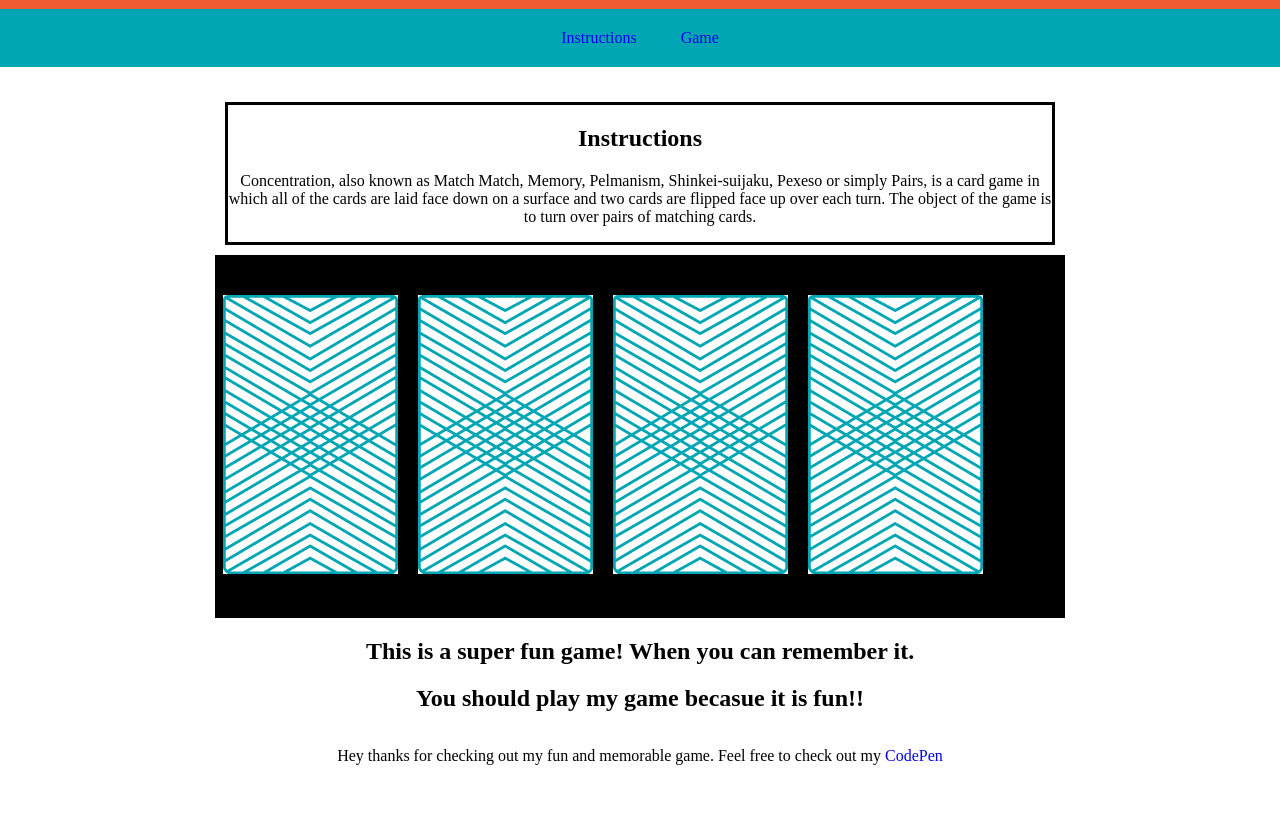
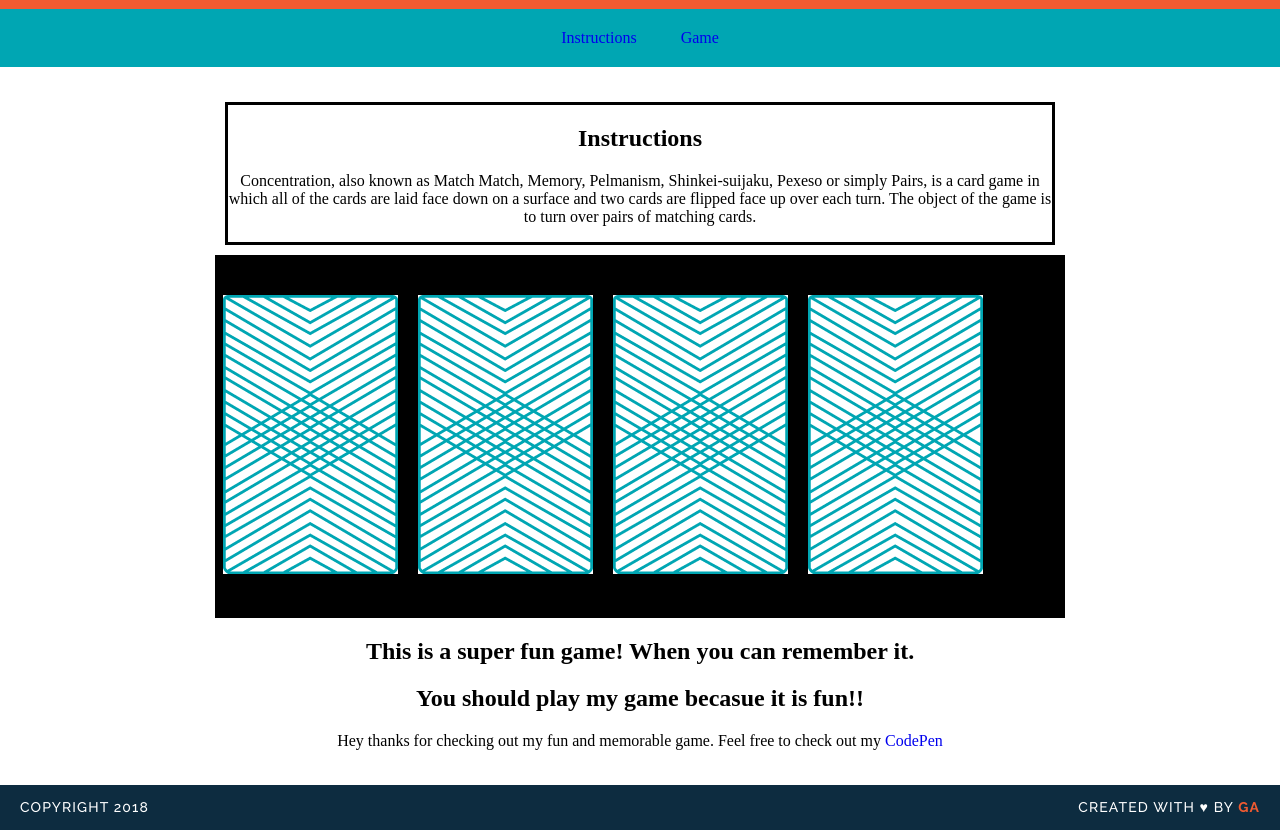
Before and after one commit to mrrogercampbell/wdi-fundamentals-memorygame, a plain HTML site: page memory_game/index.html in a window 1280 px wide. Shown: the part 88-918 px from the top of the page. Before the commit the page ends 869 px from the top, so only its background shows below. Drawn offline with Linux system fonts and the light colour scheme; a web font is replaced by a local one.

```diff
--- /dev/null
+++ b/memory_game/css/reset.css
@@ -0,0 +1,48 @@
+/* http://meyerweb.com/eric/tools/css/reset/
+   v2.0 | 20110126
+   License: none (public domain)
+*/
+
+html, body, div, span, applet, object, iframe,
+h1, h2, h3, h4, h5, h6, p, blockquote, pre,
+a, abbr, acronym, address, big, cite, code,
+del, dfn, em, img, ins, kbd, q, s, samp,
+small, strike, strong, sub, sup, tt, var,
+b, u, i, center,
+dl, dt, dd, ol, ul, li,
+fieldset, form, label, legend,
+table, caption, tbody, tfoot, thead, tr, th, td,
+article, aside, canvas, details, embed,
+figure, figcaption, footer, header, hgroup,
+menu, nav, output, ruby, section, summary,
+time, mark, audio, video {
+	margin: 0;
+	padding: 0;
+	border: 0;
+	font-size: 100%;
+	font: inherit;
+	vertical-align: baseline;
+}
+/* HTML5 display-role reset for older browsers */
+article, aside, details, figcaption, figure,
+footer, header, hgroup, menu, nav, section {
+	display: block;
+}
+body {
+	line-height: 1;
+}
+ol, ul {
+	list-style: none;
+}
+blockquote, q {
+	quotes: none;
+}
+blockquote:before, blockquote:after,
+q:before, q:after {
+	content: '';
+	content: none;
+}
+table {
+	border-collapse: collapse;
+	border-spacing: 0;
+}
--- a/memory_game/css/style.css
+++ b/memory_game/css/style.css
@@ -36,6 +36,12 @@ h1, h2, p {
 
 a{
 	text-decoration: none;
+	border-bottom: 2px solid transparent;
+}
+
+a:hover{
+	color: yellow;
+	border-color: white;
 }
 
 img{
@@ -57,3 +63,36 @@ img{
 .gameboard{
 	background: black;
 }
+
+footer{
+	text-transform: uppercase;
+	padding: 0 20px 0 20px;
+	background-color: #0D2C40;
+	color: white;
+	font-size: 14px;
+	letter-spacing: .08em;
+	font-weight: 500;
+	font-family: 'Raleway';
+}
+
+.copyright{
+	float: left;
+}
+
+.message{
+	float: right;
+}
+
+.clearfix:after {
+	visibility: hidden;
+	display: block;
+	content: " ";
+	clear: both;
+	height: 0;
+	font-size: 0;
+}
+
+.name{
+	color: #F15B31;
+	font-weight: 700;
+}
--- a/memory_game/index.html
+++ b/memory_game/index.html
@@ -6,7 +6,7 @@
 	<title>The Forgotten Memory Card Game</title>
 </head>
 <body>
-
+	<div id="top"></div>
 	<header>
 		<h1 class="gameTitle">the forgotten memory card game</h1>
 	</header>
@@ -31,10 +31,14 @@
 
 		<h2>This is a super fun game! When you can remember it.</h2>
 		<h2>You should play my game becasue it is fun!!</h2>
+		<p>Hey thanks for checking out my fun and memorable game. Feel free to check out my <a href="https://codepen.io/rc1336/">CodePen</a></p>
 	</main>
 
-	<footer>
-		<p>Hey thanks for checking out my fun and memorable game. Feel free to check out my <a href="https://codepen.io/rc1336/">CodePen</a></p>
+	<footer class="clearfix" >
+		<p class="copyright">Copyright 2018</p>
+		<p class="message">Created with &hearts; by <span class="name">GA</span></p>
 	</footer>
+
+	<script type="text/javascript" src="js/main.js"></script>
 </body>
 </html>
--- /dev/null
+++ b/memory_game/js/main.js
@@ -0,0 +1,6 @@
+var cardOne = "king";
+var	cardTwo	= "king";
+var cardThree = "queen";
+var cardFour = "queen";
+console.log("User flipped " + cardOne);
+console.log("User flipped " + cardThree);
```
